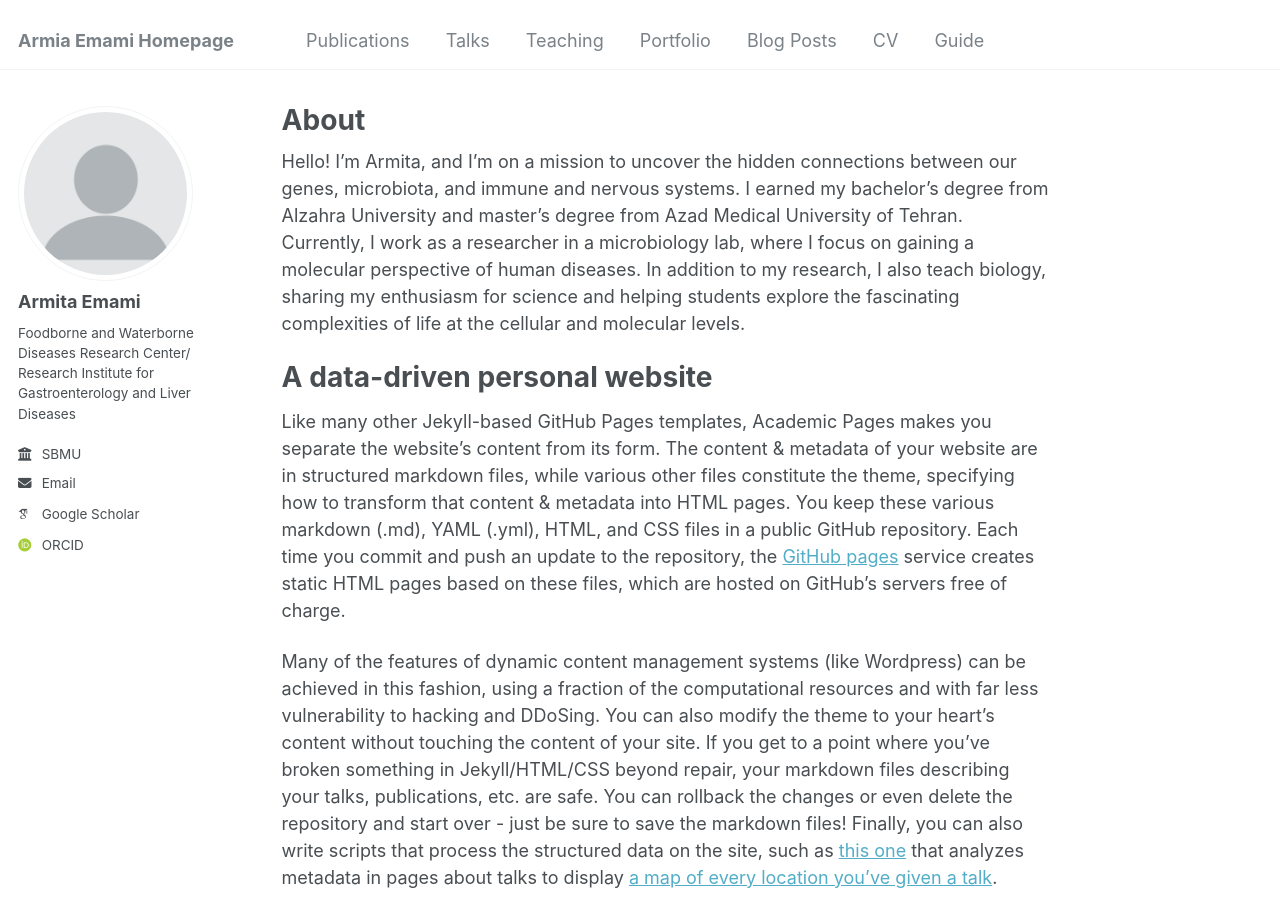
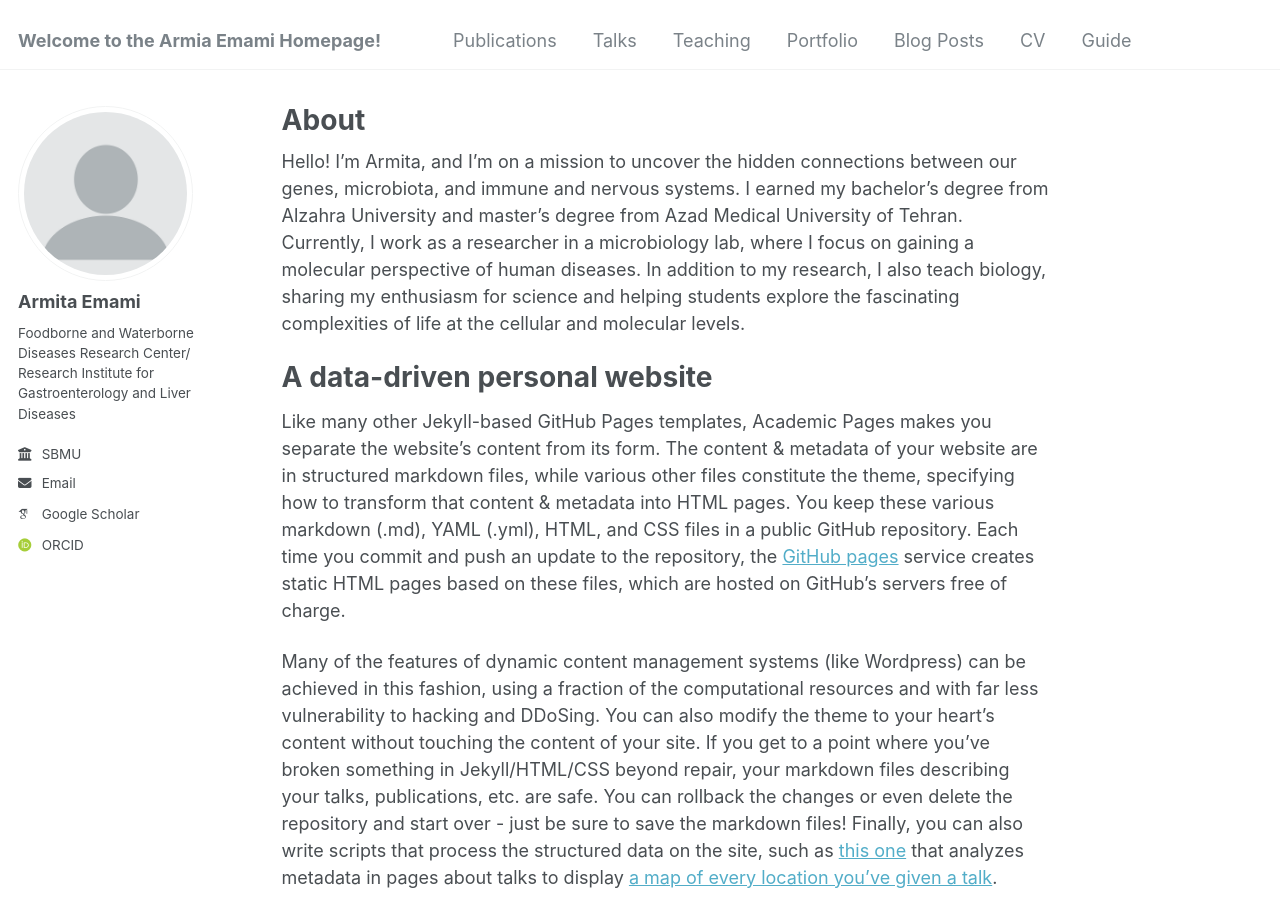
Before and after one commit to Armitaem/main0, a Jekyll site: the page built from _pages/about.md, in a window 1280 px wide and 900 px high. Built offline with Jekyll 4.4.1, drawn with Linux system fonts in a browser that asks for light colours; some web fonts are replaced.

Commit message:
Update _config.yml
sd

```diff
--- a/_config.yml
+++ b/_config.yml
@@ -8,7 +8,7 @@
 
 # Basic Site Settings
 locale                   : "en-US"
-title                    : "Armia Emami Homepage"
+title                    : "Welcome to the Armia Emami Homepage!"
 title_separator          : "-"
 name                     : &name "Your Name"
 description              : &description "personal description"
```
